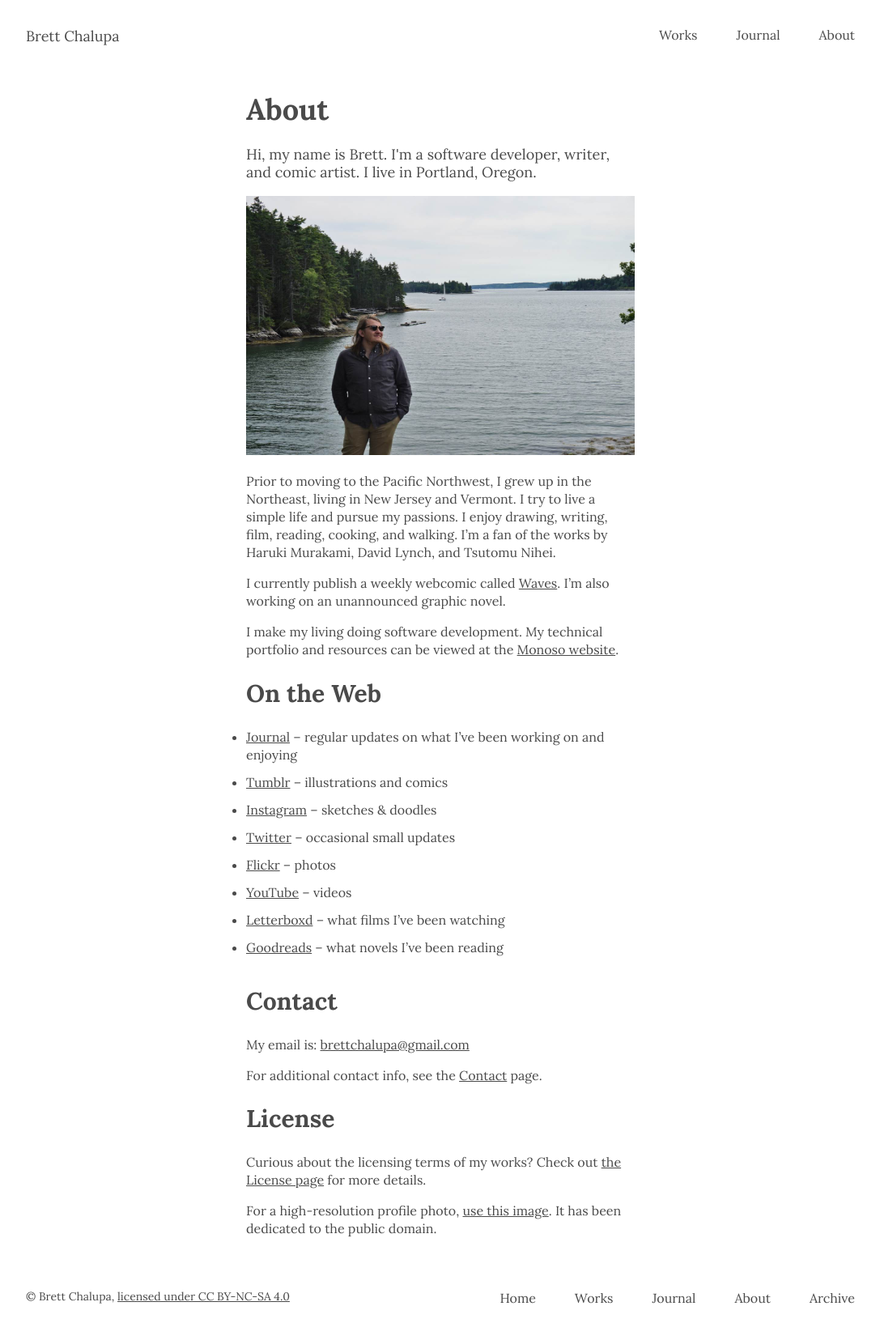
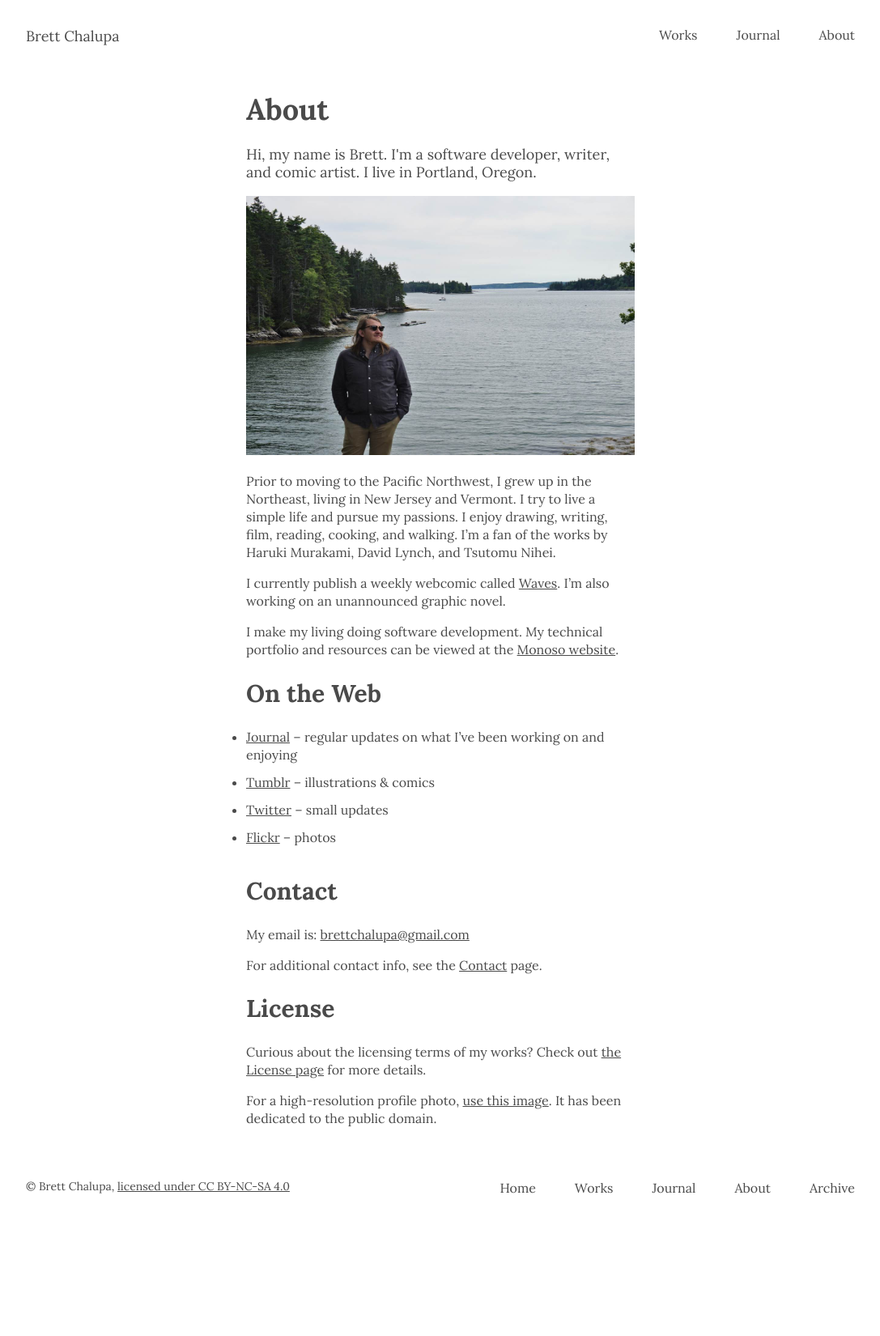
Before and after one commit to brettchalupa/brettchalupa.github.io, a Jekyll site: the page built from about.md, in a window 1280 px wide. Shown: the whole page at 81% size, without its empty margins (96-1183 px from the left). Built offline with Jekyll 4.4.1, drawn with Linux system fonts in a browser that asks for light colours; after the commit the page ends 1514 px from its top, so only the background shows below that.

Commit message:
Simplify "On the Web" section of About page
It was getting a bit long in the tooth and ridiculous. This simplifies
it to be the places online I am focused on: Journal, Tumblr, Twitter,
and Flickr.

```diff
--- a/about.md
+++ b/about.md
@@ -30,13 +30,9 @@ resources can be viewed at the [Monoso website](http://www.monoso.co).
 ## On the Web
 
 - [Journal](https://journal.brettchalupa.com) &ndash; regular updates on what I've been working on and enjoying
-- [Tumblr](https://brettchalupa.tumblr.com) &ndash; illustrations and comics
-- [Instagram](https://instagram.com/brettchalupadraws) &ndash; sketches &amp; doodles
-- [Twitter](https://twitter.com/brettchalupa) &ndash; occasional small updates
+- [Tumblr](https://brettchalupa.tumblr.com) &ndash; illustrations & comics
+- [Twitter](https://twitter.com/brettchalupa) &ndash; small updates
 - [Flickr](https://www.flickr.com/photos/brettchalupa/) &ndash; photos
-- [YouTube](https://www.youtube.com/channel/UC68s8MiLnOjqPLz2QcNtr8g) &ndash; videos
-- [Letterboxd](https://letterboxd.com/brettchalupa) &ndash; what films I've been watching
-- [Goodreads](https://www.goodreads.com/brettchalupa) &ndash; what novels I've been reading
 
 ## Contact
 
```
